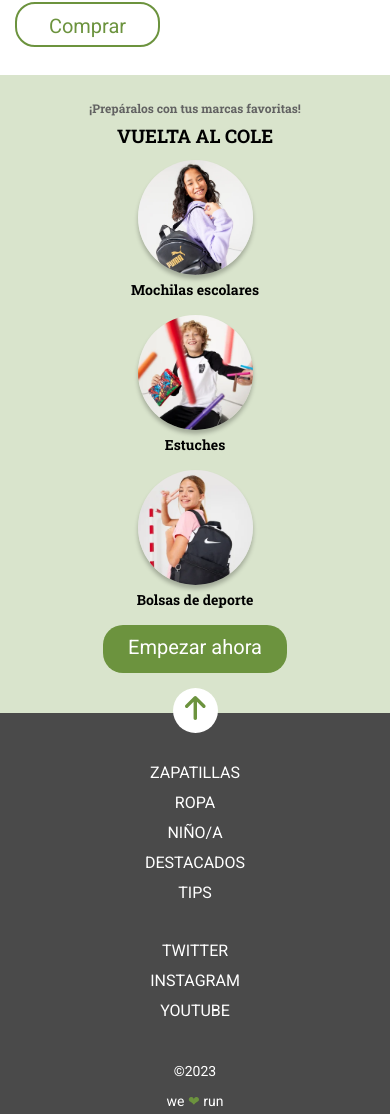
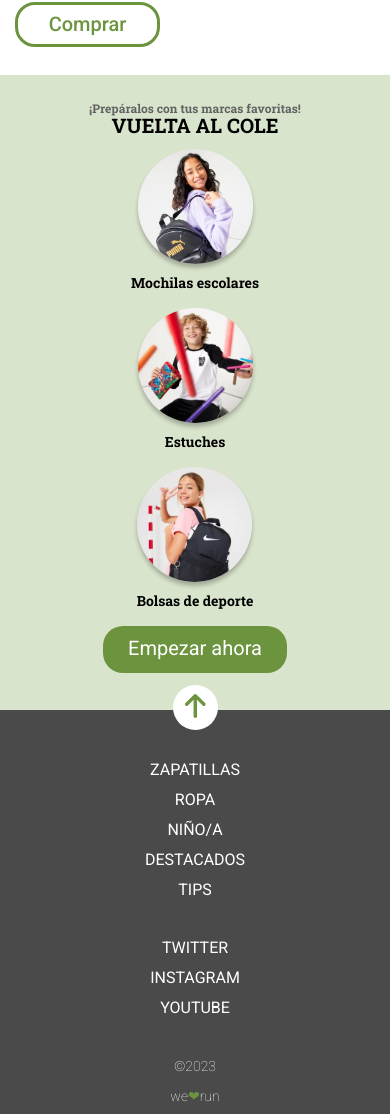
Before and after one commit to Adalab/modulo-1-evaluacion-final-Mar-CM, a website built with Vite: page src/index.html in a window 390 px wide. Shown: the part 846-1960 px from the top of the page. Built offline with nearby package versions, Linux system fonts and the light colour scheme; files whose address does not match are found by name.

Commit message:
Mediaqueries mobile and tablet

```diff
--- a/src/partials/footer.html
+++ b/src/partials/footer.html
@@ -2,28 +2,22 @@
     <div class="scrollup">
         <a class="scrollup__up" href="index.html"><img class="scrollup__up--img" src="/images/ico-arrow.svg" alt=""></a>
     </div>
-    <div>
-        <ul class="box__1">
-            <li>ZAPATILLAS</li>
-            <li>ROPA</li>
-            <li>NIÑO/A</li>
-            <li>DESTACADOS</li>
-            <li>TIPS</li>
-        </ul>
-    </div>
-    <div>
-        <ul class="box__2" >
-            <li>TWITTER</li>
-            <li>INSTAGRAM</li>
-            <li>YOUTUBE</li>
-        </ul>
-    </div>
-    <div class="box__3">
-        <span>©2023</span>
-    </div>
-    <div class="box__4">
-        <span>we
-        <span class="box__4--heart">❤︎</span>
-        <span>run</span>
+    <div class="boxes">
+        <div class="box__1">
+            <a href="https://adalab.es/" target="_blank">ZAPATILLAS</a>
+            <a href="https://adalab.es/" target="_blank">ROPA</a>
+            <a href="https://adalab.es/" target="_blank">NIÑO/A</a>
+            <a href="https://adalab.es/" target="_blank">DESTACADOS</a>
+            <a href="https://adalab.es/" target="_blank">TIPS</a>
+        </div>
+        <div class="box__2">
+            <a href="https://adalab.es/" target="_blank">TWITTER</a>
+            <a href="https://adalab.es/" target="_blank">INSTAGRAM</a>
+            <a href="https://adalab.es/" target="_blank">YOUTUBE</a>
+        </div>
+        <div class="box__3">
+            <p>©2023</p>
+            <span>we</span><span class="box__3--heart">❤︎</span><span>run</span>
+        </div>
     </div>
 </footer>
--- a/src/partials/header.html
+++ b/src/partials/header.html
@@ -1,5 +1,3 @@
 <header class="button">
-    <button class="button__nav">
-      <img src="./images/ico-menu.svg" alt=""><a href="https://adalab.es/"></a>
-    </button>
+  <a class="button__nav" href="https://adalab.es/" target="_blank"><img src="./images/ico-menu.svg" alt="icon-menu"></a>
 </header>
--- a/src/partials/hero.html
+++ b/src/partials/hero.html
@@ -3,6 +3,6 @@
     <h1 class="hero__text--title">COMIENZOS COMPARTIDOS</h1>
     <p class="hero__text--p">Todo lo que necesitan para volver al cole con ilusión</p>
 <div class="scroll">
-    <a class="scroll__down" href="#footer"><img class="scroll__down--img" src="/images/ico-scroll-down.svg" alt=""></a>
+    <a class="scroll__down" href="#footer"><img class="scroll__down--img" src="/images/ico-scroll-down.svg" alt="flecha"></a>
 </div>
 </div>
--- a/src/partials/part-grey.html
+++ b/src/partials/part-grey.html
@@ -1,13 +1,19 @@
 <aside class="container__school">
     <p class="container__school--title">¡Prepáralos con tus marcas favoritas!</p>
-    <h3 class="container__chool--subtitle">VUELTA AL COLE</h3>
+    <h3 class="container__school--subtitle">VUELTA AL COLE</h3>
     <div class="wrapper">
-        <img class="wrapper__1" src="/images/mochila.png" alt="Mochila">
-        <span class="wrapper__text">Mochilas escolares</span>
-        <img class="wrapper__1" src="/images/estuche.png" alt="Estuche">
-        <span class="wrapper__text">Estuches</span>
-        <img class="wrapper__1" src="/images/bolsa-mochila.png" alt="">
-        <span class="wrapper__text">Bolsas de deporte</span>
+        <div>
+            <img class="wrapper__img" src="/images/mochila.png" alt="Mochila">
+            <p class="wrapper__text">Mochilas escolares</p>
+        </div>
+        <div>
+            <img class="wrapper__img" src="/images/estuche.png" alt="Estuche">
+            <p class="wrapper__text">Estuches</p>
+        </div>
+        <div>
+            <img class="wrapper__img" src="/images/bolsa-mochila.png" alt="">
+            <p class="wrapper__text">Bolsas de deporte</p>
+        </div>
     </div>
-    <a class="button__green" href="https://adalab.es/">Empezar ahora</a>
+    <a class="button__green" href="https://adalab.es/" target="_blank">Empezar ahora</a>
 </aside>
--- a/src/scss/layout/_footer.scss
+++ b/src/scss/layout/_footer.scss
@@ -1,34 +1,51 @@
 footer {
   width: 100%;
-  // height: 433px;
   background-color: $color-terciary;
   color: white;
   display: flex;
   flex-direction: column;
   text-align: center;
   font-family: $font-main;
+
+}
+
+.boxes {
+  @media (min-width: 768px) {
+    display: flex;
+    flex-direction: row-reverse;
+    justify-content: space-evenly;
+  }
 }
 
 .box__1 {
   font-size: 16px;
   line-height: 30px;
+  margin-bottom: 28px;
+  & a {
+    color: white;
+    display: block;
+  }
 }
 
 .box__2 {
   font-size: 16px;
   line-height: 30px;
-  margin-top: 28px;
+  & a {
+    color: white;
+    display: block;
+  }
 }
 
 .box__3 {
   font-size: 14px;
   line-height: 30px;
-  margin-top: 30px;
-}
-.box__4 {
-  font-size: 14px;
-  line-height: 30px;
+  margin-top: 28px;
   margin-bottom: 33.5px;
+  font-weight: lighter;
+  @media (min-width: 768px) {
+    margin-top: 0px;
+    text-align: left;
+  }
   &--heart {
     color: $color-primary;
   }
--- a/src/scss/layout/_header.scss
+++ b/src/scss/layout/_header.scss
@@ -5,6 +5,9 @@
   position: fixed;
   z-index: 3;
   &__nav {
+    display: flex;
+    align-items: center;
+    justify-content: center;
     background-color: $color-primary;
     color: $white;
     width: 100%;
--- a/src/scss/layout/_hero.scss
+++ b/src/scss/layout/_hero.scss
@@ -7,6 +7,7 @@
   background-size: cover;
     @media (min-width: 768px) {
       height: 783.9px;
+      background-position: 65%;
     }
     @media (min-width: 1280px) {
      height: 868px;
@@ -23,18 +24,31 @@
   color: $white;
   margin: 0 auto;
   align-items: center;
+  @media (min-width: 768px) {
+    top: 419px;
+  }
    &--title {
     font-size: 30px;
     line-height: 50px;
     font-family: $font-text;
     font-weight: bold;
     text-shadow: 0 2px 3px 0 rgba(0, 0, 0, 0.2);
+    @media (min-width: 768px) {
+      font-size: 75px;
+      line-height: 100px;
+      top: 419px;
+    }
    }
   &--p {
     font-size: 15px;
     font-family: $font-main;
     width: 243px;
     margin-top: 10px;
+    @media (min-width: 768px) {
+      font-size: 24px;
+      line-height: 28px;
+      width: 340.50px
+    }
   }
 }
 
@@ -47,8 +61,18 @@
   align-items: center;
   justify-content: center;
   margin-top: 10px;
-    &--img {
+  @media (min-width: 768px) {
+    width: 45px;
+    height: 45px;
+    margin-top: 20px;
+  }
+    &__down--img {
       width: 16.9px;
       height: 9.9px;
+    @media (min-width: 768px) {
+          width: 25px;
+          height: 15px;
+          display: flex;
+        }
     }
 }
--- a/src/scss/layout/_part-grey.scss
+++ b/src/scss/layout/_part-grey.scss
@@ -2,27 +2,54 @@
     background-color: $color-secondary;
     display: flex;
     padding-top: 18px;
-    padding-bottom: 40px;
+    padding-bottom: 37px;
     font-family: $font-text;
     text-align: center;
     flex-direction: column;
     align-items: center;
+    @media (min-width: 768px) {
+        padding-top: 27px;
+        padding-bottom: 50.5px;
+      }
     &--title {
         font-size: 12px;
         color: #626262;
         line-height: 30px;
-        font-weight: 700;
+        font-weight: bold;
+        height: 17px;
+        @media (min-width: 768px) {
+            height: 22px;
+          }
+    }
+    &--subtitle {
+        font-size: 20px;
+        color: $black;
+        line-height: 30px;
+        font-weight: bold;
+        height: 26.5px;
+        @media (min-width: 768px) {
+            font-size: 28px;
+            line-height: 45px;
+            height: 45px;
+          }
     }
 }
 
 .wrapper {
     display: grid;
+    grid-template-columns: 1fr;
     align-items: stretch;
     justify-content: space-evenly;
     justify-items: center;
     align-items: start;
     padding-top: 12px;
-    &__1 {
+    @media (min-width: 768px) {
+        grid-template-columns: 1fr 1fr 1fr;
+        column-gap: 75px;
+        padding-top: 22px;
+        padding-bottom: 17.5px;
+      }
+    &__img {
         margin: 0 auto;
         width: 115px;
         height: auto;
@@ -36,6 +63,9 @@
         font-family: $font-text;
         font-weight: bold;
         padding-bottom: 10px;
+        @media (min-width: 768px) {
+            font-size: 18px;
+          }
     }
 }
 
--- a/src/scss/layout/_part-white.scss
+++ b/src/scss/layout/_part-white.scss
@@ -2,18 +2,29 @@
     line-height: 30px;
     padding-top: 34px;
     padding-left: 13px;
-
+    @media (min-width: 768px) {
+        padding-top: 37.3px;
+        padding-left: 37.1px;;
+      }
     &__subtitle {
         font-size: 14px;
         line-height: 30px;
         color: $color-primary;
         font-family: $font-main;
+        @media (min-width: 768px) {
+            font-size: 16px;
+          }
     }
     &__title {
         font-size: 22px;
         line-height: 30px;
+        font-weight: bold;
         color: $black;
         font-family: $font-text;
+        @media (min-width: 768px) {
+            font-size: 32px;
+            line-height: 45px;
+          }
     }
     &__p {
         font-size: 18px;
@@ -22,6 +33,13 @@
         padding-top: 10px;
         padding-right: 17px;
         padding-bottom: 42px;
+        @media (min-width: 768px) {
+            font-size: 20px;
+            line-height: 30px;
+            padding-top: 12.1px;
+            padding-bottom: 21.2px;
+            padding-right: 39.1px
+          }
     }
 }
 
@@ -31,14 +49,23 @@
     margin-bottom: 28px;
     width: 160px;
     height: 45px;
+    @media (min-width: 768px) {
+        padding-left: 39.1px;
+        margin-bottom: 51.5px;
+        width: 160.4px;
+        height: 45.4px;
+      }
     &__link {
+        display: flex;
         width: 100%;
         color: $color-primary;
-        border: solid 2px $color-primary;
+        border: solid 3px $color-primary;
         border-radius: 20px;
-        text-align: center;
+        align-items: center;
+        justify-content: center;
         line-height: 45px;
         font-family: $font-main;
         font-size: 20px;
+        font-weight: 500;
     }
 }
```
